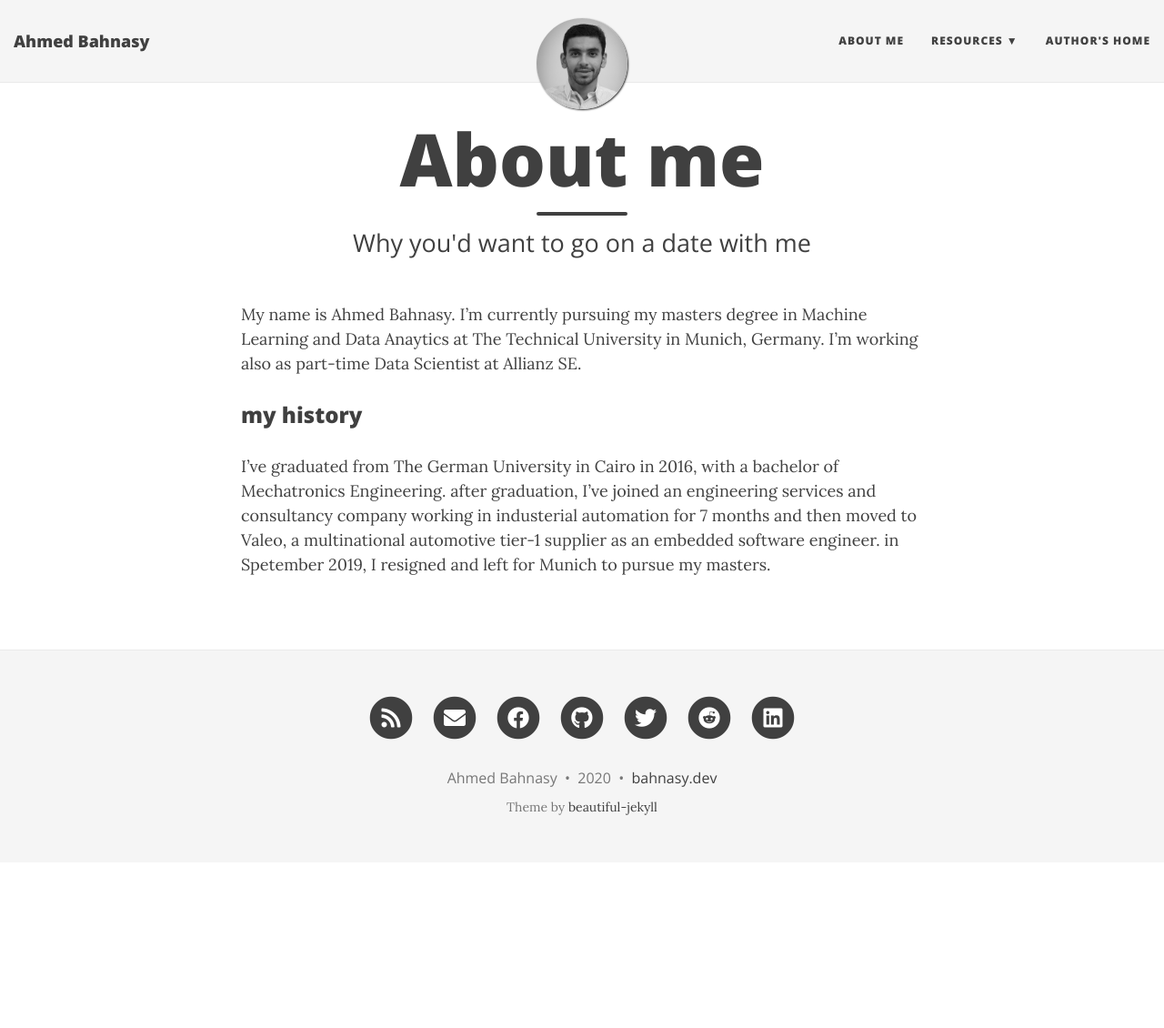
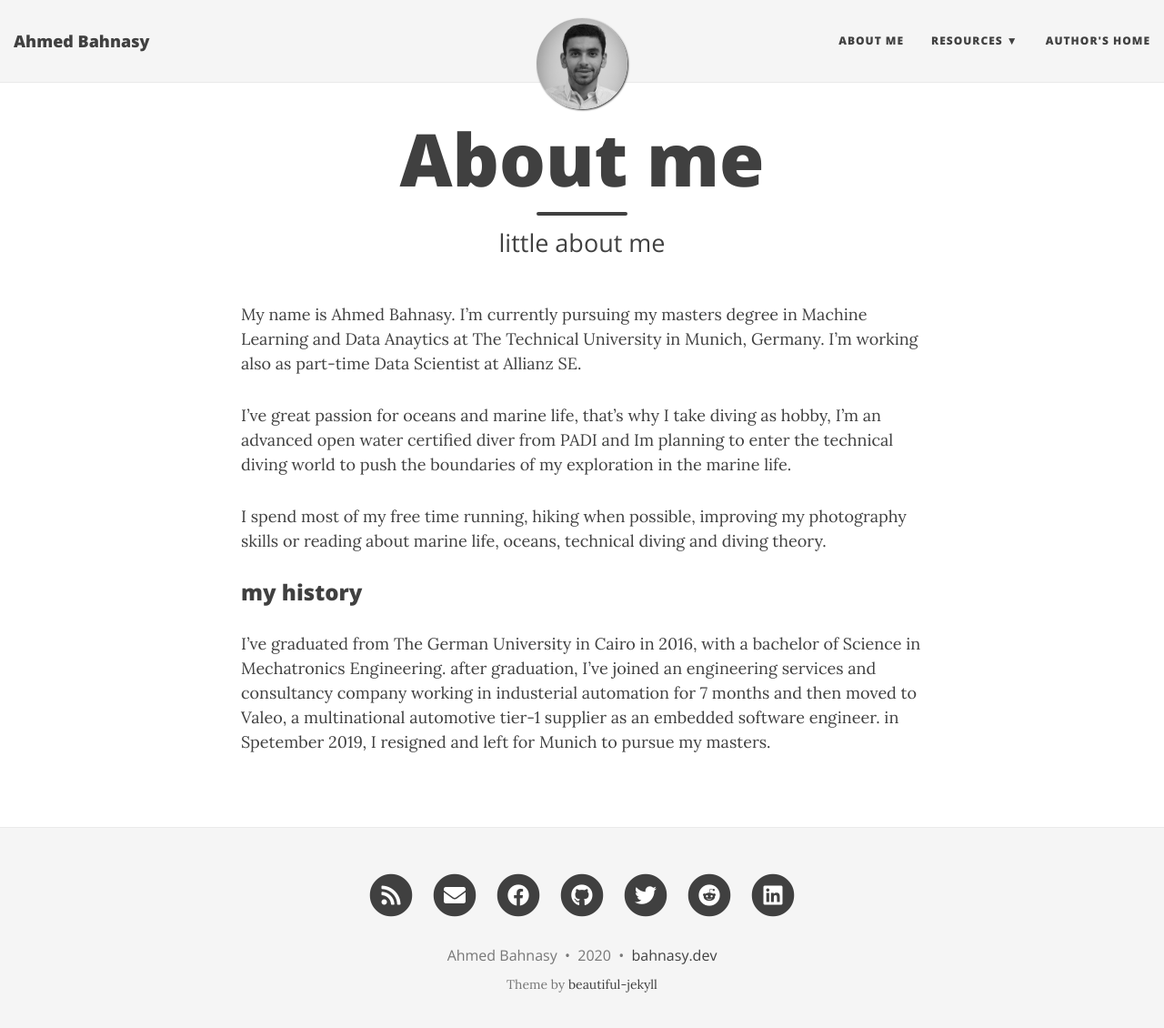
Before and after one commit to abahnasy/abahnasy.github.io, a Jekyll site: the page built from aboutme.md, in a window 1280 px wide and 1143 px high. Shown: the top 1130 px of the window at 91% size. Built offline with Jekyll 4.4.1, drawn with Linux system fonts in a browser that asks for light colours; nearby versions of some CDN libraries.

Commit message:
fix about me subtitle

```diff
--- a/aboutme.md
+++ b/aboutme.md
@@ -1,11 +1,15 @@
 ---
 layout: page
 title: About me
-subtitle: Why you'd want to go on a date with me
+subtitle: little about me
 ---
 
 My name is Ahmed Bahnasy. I'm currently pursuing my masters degree in Machine Learning and Data Anaytics at The Technical University in Munich, Germany. I'm working also as part-time Data Scientist at Allianz SE.
 
+I've great passion for oceans and marine life, that's why I take diving as hobby, I'm an advanced open water certified diver from PADI and Im planning to enter the technical diving world to push the boundaries of my exploration in the marine life.
+
+I spend most of my free time running, hiking when possible, improving my photography skills or reading about marine life, oceans, technical diving and diving theory.
+
 ### my history
 
-I've graduated from The German University in Cairo in 2016, with a bachelor of Mechatronics Engineering. after graduation, I've joined an engineering services and consultancy company working in industerial automation for 7 months and then moved to Valeo,  a multinational automotive tier-1 supplier as an embedded software engineer. in Spetember 2019, I resigned and left for Munich to pursue my masters.
+I've graduated from The German University in Cairo in 2016, with a bachelor of Science in Mechatronics Engineering. after graduation, I've joined an engineering services and consultancy company working in industerial automation for 7 months and then moved to Valeo,  a multinational automotive tier-1 supplier as an embedded software engineer. in Spetember 2019, I resigned and left for Munich to pursue my masters.
```
